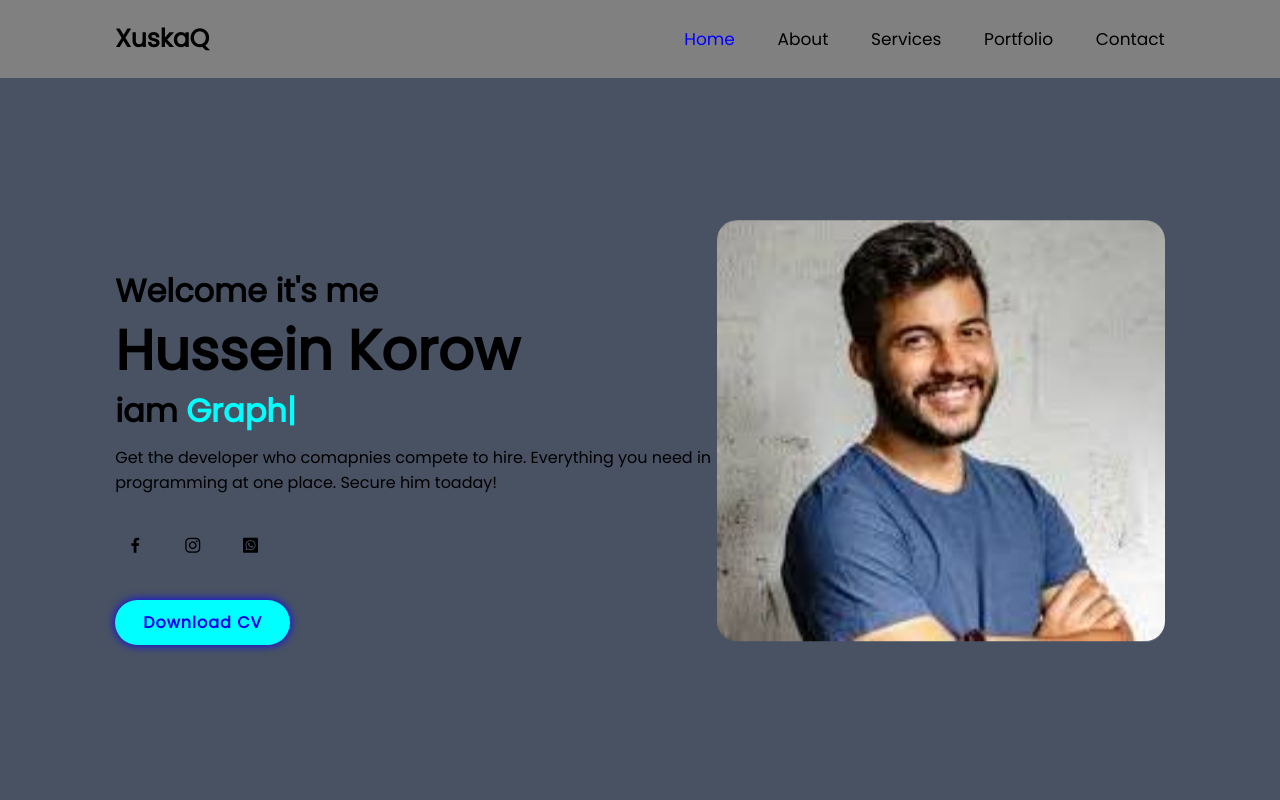
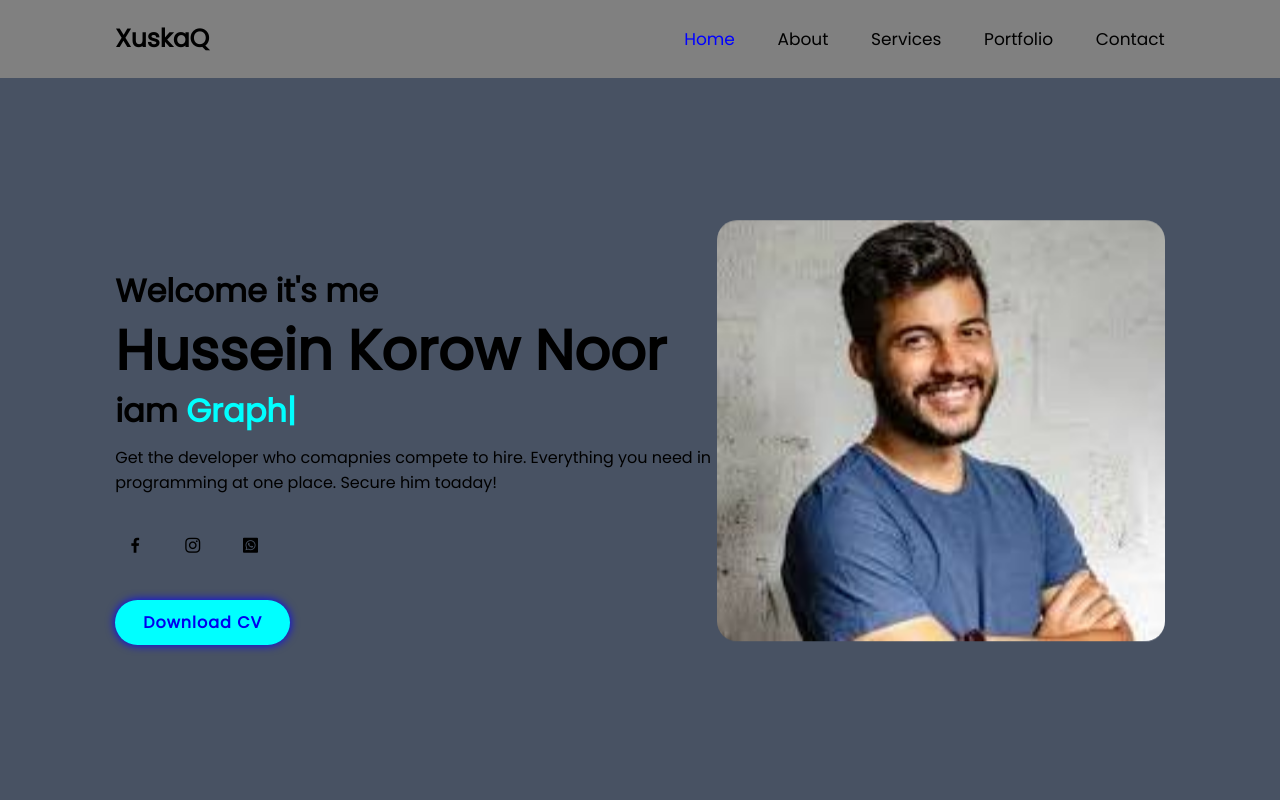
Before and after one commit to husseinkorownoor/husseinK, a plain HTML site: page index.html in a window 1280 px wide. Shown: the top 800 px of the page. Drawn offline with nearby package versions, Linux system fonts and the light colour scheme.

Commit message:
Change name

```diff
--- a/index.html
+++ b/index.html
@@ -27,7 +27,7 @@
     <section class="home" id="home">
         <div class="home-content">
             <h3>Welcome it's me</h3>
-            <h1>Hussein Korow</h1>
+            <h1>Hussein Korow Noor</h1>
             <h3>iam <span class="multiple-text"></span></h3>
             <p>Get the developer who comapnies compete to hire. Everything you need in programming at one place. Secure him toaday!</p>
             <div class="social-media">
```
